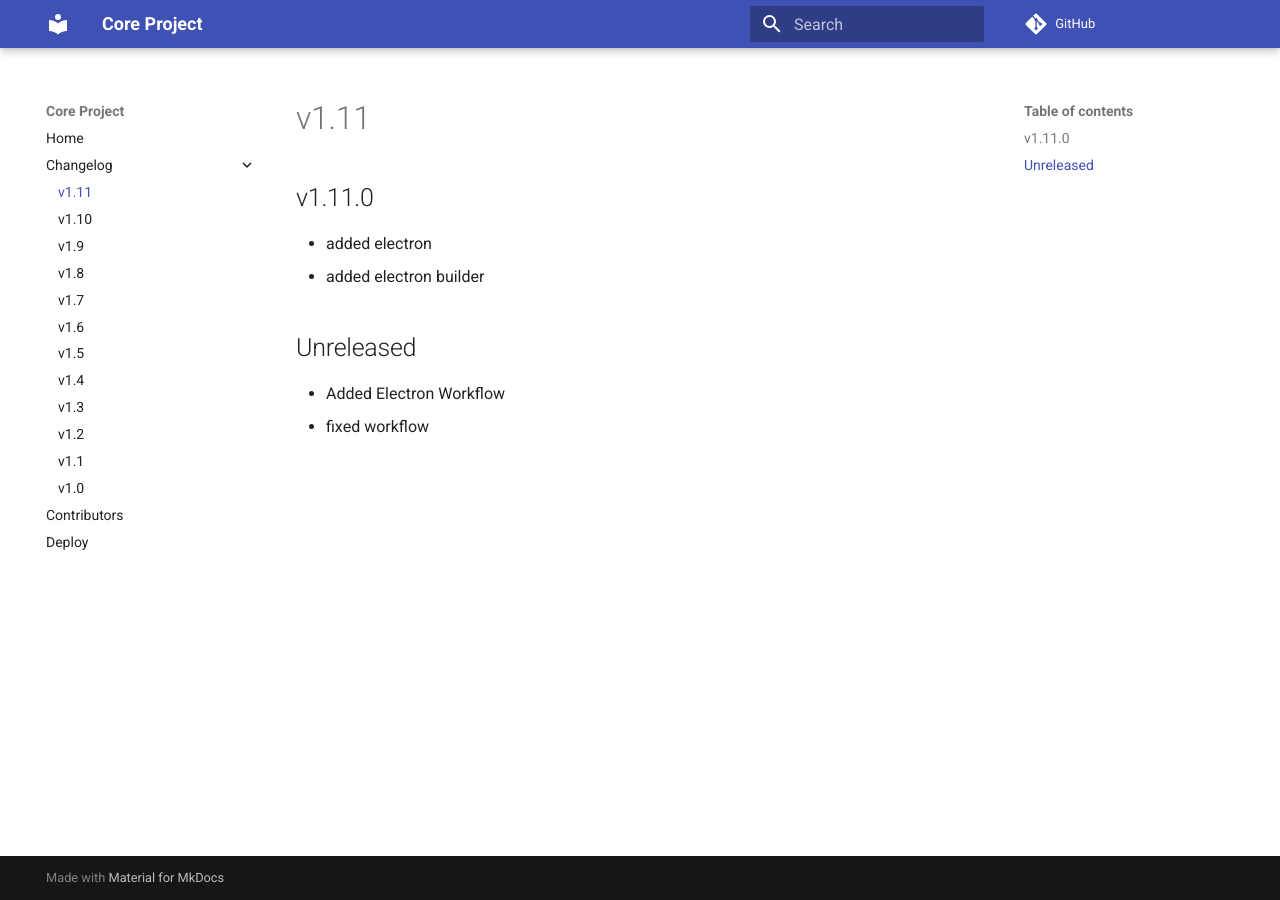
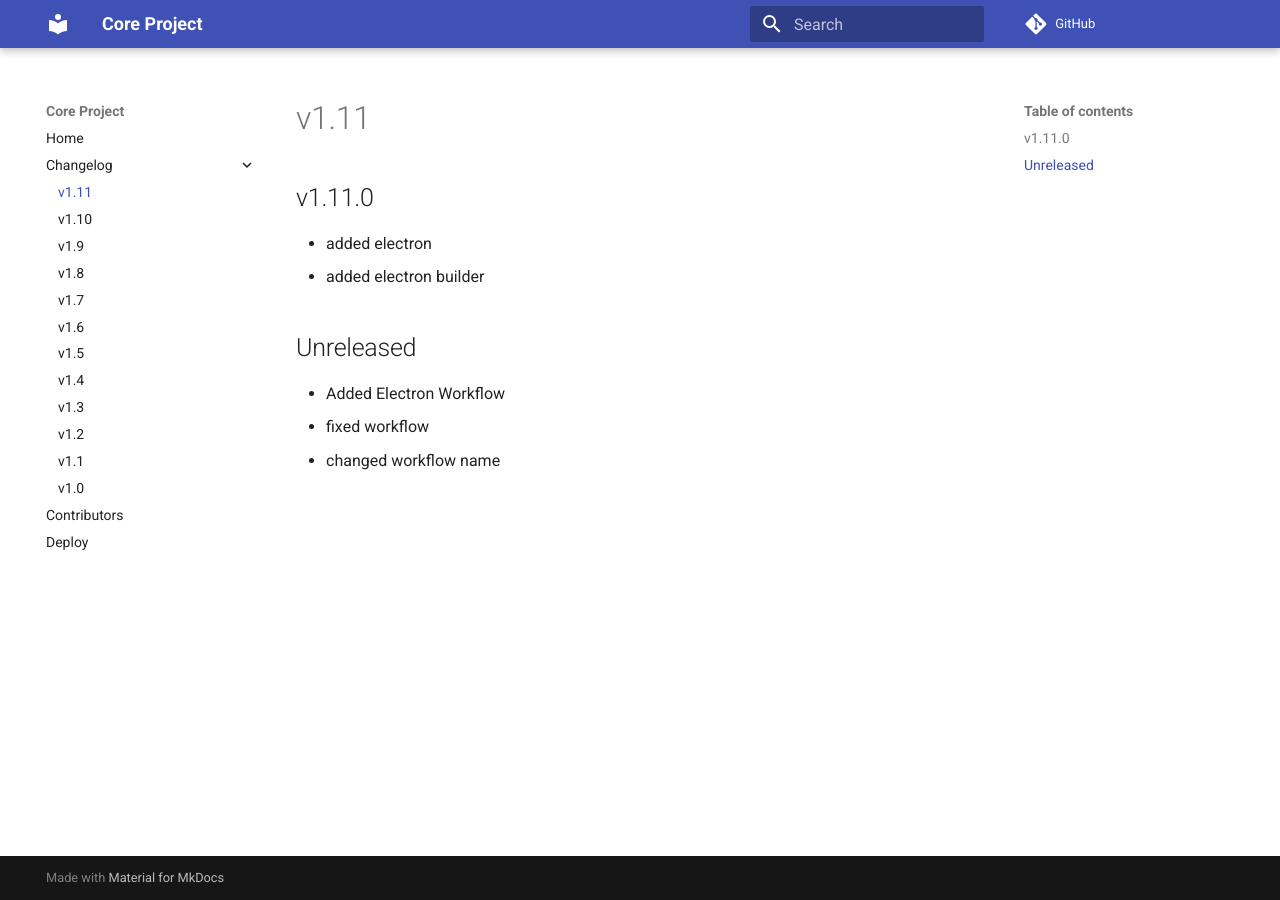
Before and after one commit to feluxerich/core, an MkDocs documentation site: the page built from docs/docs/changelog/v1.11.md, in a window 1280 px wide. Built offline with MkDocs 1.6.1 and Material for MkDocs 9.7.7, drawn with Linux system fonts in a browser that asks for light colours; comment, search, counter and statistics services are not loaded.

Commit message:
workflow name

```diff
--- a/docs/docs/changelog/v1.11.md
+++ b/docs/docs/changelog/v1.11.md
@@ -9,3 +9,4 @@
 
 - Added Electron Workflow
 - fixed workflow
+- changed workflow name
--- a/package.json
+++ b/package.json
@@ -21,7 +21,7 @@
     "lint": "next lint",
     "format": "prettier --write --single-quote --config .prettierrc.js --ignore-path .prettierignore .",
     "electron:dev": "electron .",
-    "electron:build": "electron-builder --mwl"
+    "electron:build": "electron-builder -mwl"
   },
   "dependencies": {
     "@hookstate/core": "^3.0.13",
```
Also changed, not shown: 1 other file.
